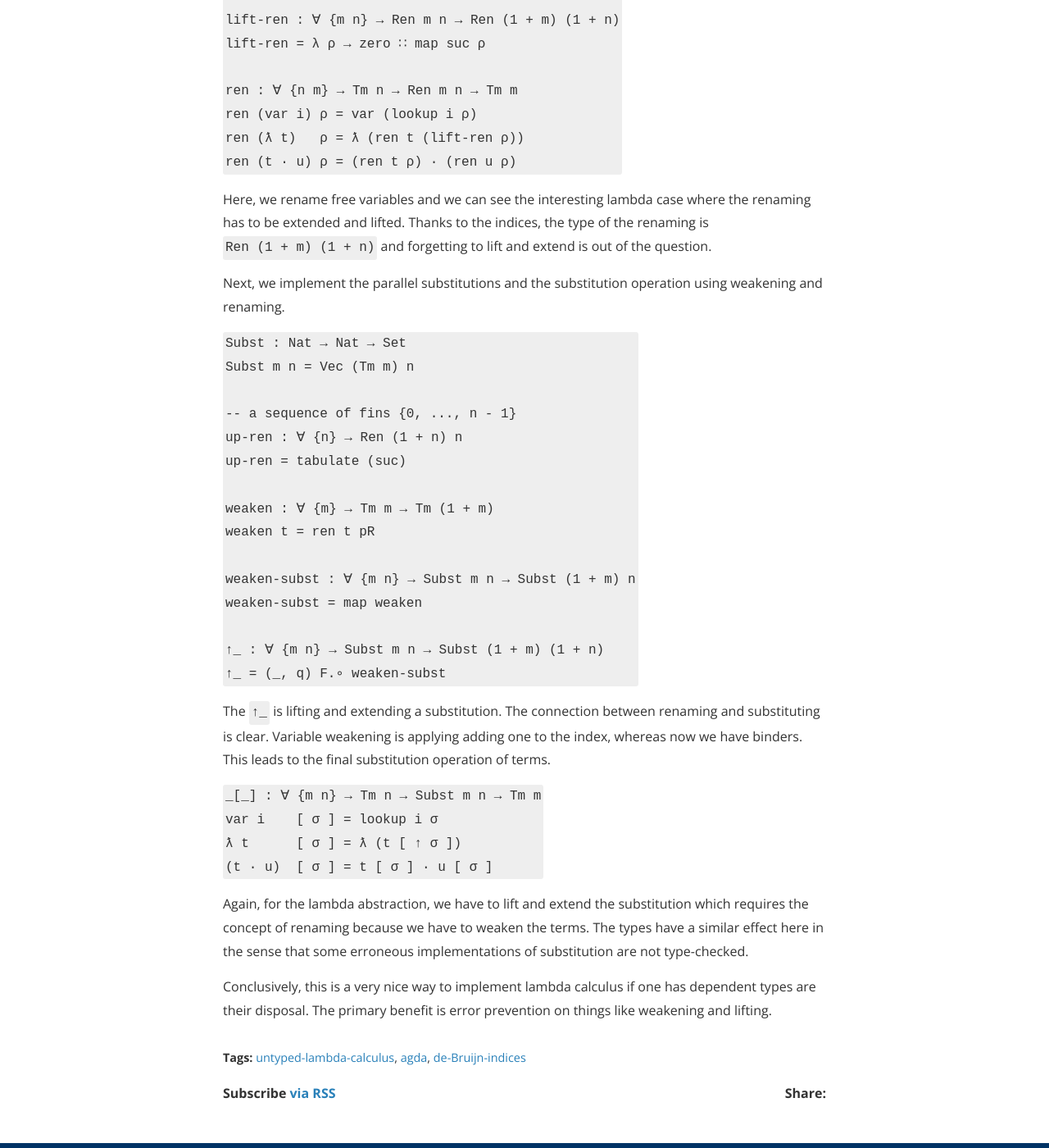
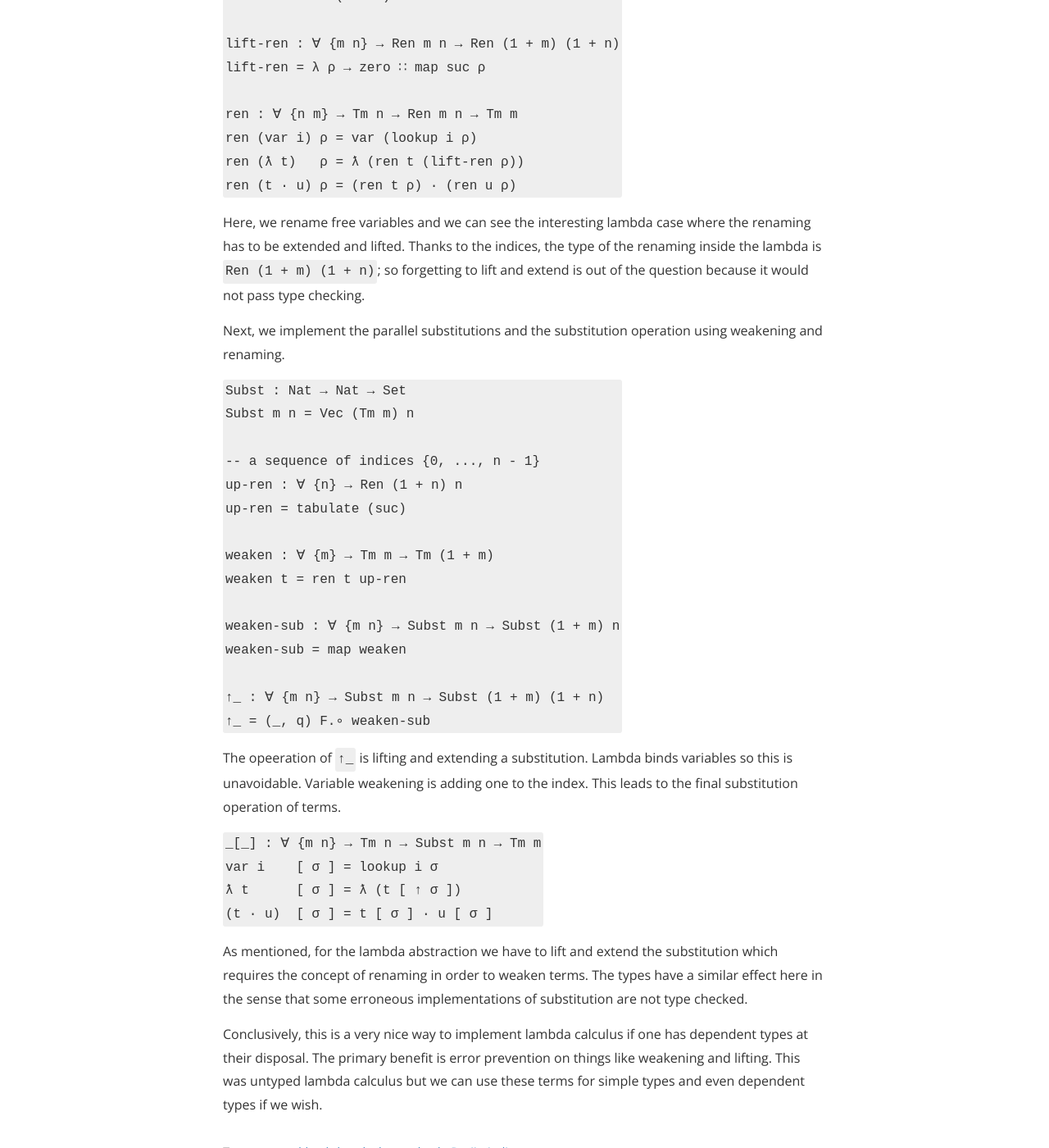
Before and after one commit to superhaNds/superhaNds.github.io, a Jekyll site: the page built from _posts/2018-01-05-ulc.md, in a window 1280 px wide and 1400 px high, scrolled down 1587 px. Shown: the whole window at 82% size. Built offline with Jekyll 4.4.1, drawn with Linux system fonts in a browser that asks for light colours; nearby versions of some CDN libraries; some of the changed text lies outside the part shown.

Commit message:
corrections

````diff
--- a/_posts/2018-01-05-ulc.md
+++ b/_posts/2018-01-05-ulc.md
@@ -1,30 +1,19 @@
 ---
 layout: post
-title: "Scope safe Untyped Lambda Calculus"
+title: "Scope safe untyped lambda calculus"
 date: 2018-01-05
 author: KMB
 categories: General
 tags: untyped-lambda-calculus agda de-Bruijn-indices
 ---
 
-There are numerous ways of implementing lambda calculus. The most
-prominent way is to use de Bruijn indices instead of actual names
-for variables since this technique is invariant to alpha equivalence
-which is extremely useful.
+There are numerous ways of implementing lambda calculus. The most prominent way is to use de Bruijn indices instead of actual names for variables since this technique is invariant to alpha equivalence which is extremely useful for implementation purposes.
 
-An additional safety net is to keep track of the number of free variables
-a given term may have. Thus, we want to see terms as a family of sets
-indexed by natural number. That number will indicate the maximum number
-of free variables it may contain. For example, a closed term would be
-a term for each index. Naturally, a term doesn't need to have as many
-free variables as the index suggests. This formulation is better
-discussed in Benjamin Pierce's book [Types and Programming Languages](https://mitpress.mit.edu/books/types-and-programming-languages) in chapter 6 on nameless terms.
+An additional safety net is to keep track of the number of free variables a given term may have. Thus, we want to see terms as a family of sets indexed by natural number. That number will indicate the maximum number of free variables it may contain. For example, a closed term would be a term for each index. Naturally, a term doesn't need to have as many free variables as the index suggests. This formulation is better discussed in Benjamin Pierce's book [Types and Programming Languages](https://mitpress.mit.edu/books/types-and-programming-languages) in chapter 6 on nameless terms.
 
 ## Lambda Terms ##
 
-Let's implement this notion in Agda since dependent types are
-essential to have indexed data types. We start with the type
-that represents lambda terms
+Let's implement this notion in Agda since dependent types are essential to have indexed data types. We start with the type that represents lambda terms
 
 ```agda
 data Tm (n : Nat) : Set where
@@ -33,16 +22,9 @@
   ƛ    : (t : Tm (1 + n)) → Tm n
 ```
 
-Here we see that `Tm` is indexed by a natural number. We say that
-`Tm` is a family of types indexed by `n : Nat`. The variables
-are indices, but here we must use a natural number less than `n`.
-Thus, `Fin n` represents a natural number `i` such that `0 ≤ i < n`.
-Infix notation for function application and we can see that for the
-lambda abstraction, the term is extended since we have a binder for
-a variable. This is an important notion to capture at the level
-of the types. We may refer to these terms as well-scoped or scope safe.
+Here we see that `Tm` is indexed by a natural number. We say that `Tm` is a family of types indexed by `n : Nat`. The variables are indices, but here we must use a natural number less than `n`. Thus, `Fin n` represents a natural number `i` such that `0 ≤ i < n`. Infix notation for function application and we can see that for the lambda abstraction, the term is extended since we have a binder for a variable. This is an important notion to capture at the level of the types. We may refer to these terms as well-scoped or scope safe.
 
-Some examples, we construct the identity function and the `K` combinator.
+Some examples: we construct the identity function and the `K` combinator.
 
 ```agda
 I : Tm 0
@@ -52,15 +34,11 @@
 K = ƛ (ƛ (var (suc zero)))
 ```
 
-Both are closed terms, so the index of `Tm` could be any number from zero or
-greater.
+Both are closed terms (don't contain free variables), so the index of `Tm` could be any number from zero and greater.
 
 ## Substitutions ##
 
-We now want to implement substitutions for our lambda terms. We can use
-vectors with dependent lengths that will assist in the correct typing
-of our scope safe terms. First, we need substitutions of variables, i.e.,
-renamings. Renamings are sequences of indices.
+We now want to implement parallel substitutions for our lambda terms. We can use vectors with dependent lengths that will assist in the correct typing of our scope safe terms. First, we need substitutions of variables, i.e., renamings. Renamings are sequences of indices.
 
 ```agda
 Ren : Nat → Nat → Set
@@ -75,36 +53,29 @@
 ren (t · u) ρ = (ren t ρ) · (ren u ρ)
 ```
 
-Here, we rename free variables and we can see the interesting lambda case
-where the renaming has to be extended and lifted. Thanks to the indices,
-the type of the renaming is `Ren (1 + m) (1 + n)` and forgetting to lift
-and extend is out of the question.
+Here, we rename free variables and we can see the interesting lambda case where the renaming has to be extended and lifted. Thanks to the indices, the type of the renaming inside the lambda is `Ren (1 + m) (1 + n)`; so forgetting to lift and extend is out of the question because it would not pass type checking.
 
-Next, we implement the parallel substitutions and the substitution
-operation using weakening and renaming.
+Next, we implement the parallel substitutions and the substitution operation using weakening and renaming.
 
 ```agda
 Subst : Nat → Nat → Set
 Subst m n = Vec (Tm m) n
 
--- a sequence of fins {0, ..., n - 1}
+-- a sequence of indices {0, ..., n - 1}
 up-ren : ∀ {n} → Ren (1 + n) n
 up-ren = tabulate (suc)
 
 weaken : ∀ {m} → Tm m → Tm (1 + m)
-weaken t = ren t pR
+weaken t = ren t up-ren
 
-weaken-subst : ∀ {m n} → Subst m n → Subst (1 + m) n
-weaken-subst = map weaken
+weaken-sub : ∀ {m n} → Subst m n → Subst (1 + m) n
+weaken-sub = map weaken
 
 ↑_ : ∀ {m n} → Subst m n → Subst (1 + m) (1 + n)
-↑_ = (_, q) F.∘ weaken-subst
+↑_ = (_, q) F.∘ weaken-sub
 ```
 
-The `↑_` is lifting and extending a substitution. The connection between
-renaming and substituting is clear. Variable weakening is applying adding
-one to the index, whereas now we have binders. This leads to the final
-substitution operation of terms.
+The opeeration of `↑_` is lifting and extending a substitution. Lambda binds variables so this is unavoidable. Variable weakening is adding one to the index. This leads to the final substitution operation of terms.
 
 ```agda
 _[_] : ∀ {m n} → Tm n → Subst m n → Tm m
@@ -113,11 +84,6 @@
 (t · u)  [ σ ] = t [ σ ] · u [ σ ]
 ```
 
-Again, for the lambda abstraction, we have to lift and extend the substitution which
-requires the concept of renaming because we have to weaken the terms.
-The types have a similar effect here in the sense that some erroneous implementations
-of substitution are not type-checked.
+As mentioned, for the lambda abstraction we have to lift and extend the substitution which requires the concept of renaming in order to weaken terms. The types have a similar effect here in the sense that some erroneous implementations of substitution are not type checked.
 
-Conclusively, this is a very nice way to implement lambda calculus if one has
-dependent types are their disposal. The primary benefit is error prevention
-on things like weakening and lifting.
+Conclusively, this is a very nice way to implement lambda calculus if one has dependent types at their disposal. The primary benefit is error prevention on things like weakening and lifting. This was untyped lambda calculus but we can use these terms for simple types and even dependent types if we wish.
````
Also changed, not shown: _posts/2017-10-10-alg-struct.md (+19 -64 lines), _posts/2018-03-05-ind.md (+16 -41 lines).
